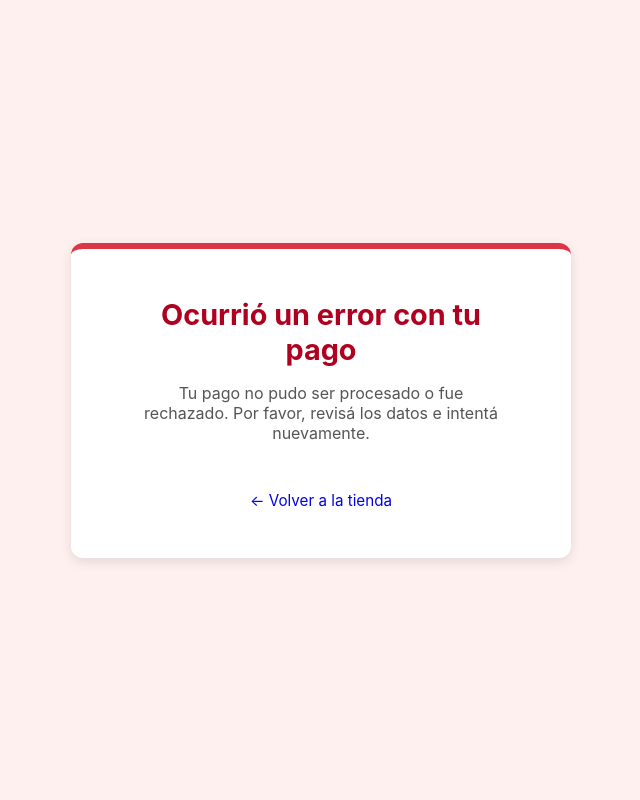
After one commit to LucasMartinez-Estudiante/PWD_ClasesUtiles, a PHP site: page /error.php in a window 1280 px wide. The commit adds this page. Shown: the whole page, without its empty margins (319-959 px from the left). Run offline with PHP 8.4, Linux system fonts and the light colour scheme.

Commit message:
Back url de error.php

```diff
--- /dev/null
+++ b/error.php
@@ -0,0 +1,17 @@
+<!DOCTYPE html>
+<html lang="es">
+<head>
+  <meta charset="UTF-8">
+  <meta name="viewport" content="width=device-width, initial-scale=1.0">
+  <title>Error en el Pago</title>
+  <link rel="stylesheet" href="view/css/index.css">
+</head>
+<body class="error-body">
+  <div class="error-container">
+    <h1>Ocurrió un error con tu pago</h1>
+    <p>Tu pago no pudo ser procesado o fue rechazado. Por favor, revisá los datos e intentá nuevamente.</p>
+
+    <a href="index.php" class="volver">← Volver a la tienda</a>
+  </div>
+</body>
+</html>
--- a/index.php
+++ b/index.php
@@ -23,7 +23,7 @@ require 'vendor/autoload.php';
  *
  * ↓↓↓↓↓↓↓↓↓↓↓↓↓↓↓↓
  */
-$stringLocalHostRun = "https://73a7c31bed23f0.lhr.life";
+$stringLocalHostRun = "https://7009b85645453a.lhr.life";
 
 MercadoPagoConfig::setAccessToken('APP_USR-3865369785003855-101116-730b8feac7c0ceffcd63df39e42227f6-2919985277');
 
@@ -59,7 +59,7 @@ foreach ($productos as $p) {
 $request = [
     "back_urls" => [
         "success" => "$stringLocalHostRun/PWD_ClasesUtiles/exito.php",
-        "failure" => "./error.php",
+        "failure" => "$stringLocalHostRun/PWD_ClasesUtiles/error.php",
         "pending" => "https://www.youtube.com/watch?v=dQw4w9WgXcQ"
     ],
     "payer" => [
--- a/view/css/index.css
+++ b/view/css/index.css
@@ -98,7 +98,7 @@ main.productos {
 
 /* Parte de exito */
 .exito-body {
-    background: #f4f4f4;
+    background: #f0fff4; /* Verde muy claro */
     color: #222;
     display: flex;
     justify-content: center;
@@ -114,11 +114,12 @@ main.productos {
     text-align: center;
     max-width: 500px;
     width: 90%;
+    border-top: 6px solid #28a745; /* Verde para marcar éxito */
 }
 
 .exito-container h1 {
     font-size: 1.8rem;
-    color: #333;
+    color: #1e7e34;
     margin-bottom: 1rem;
 }
 
@@ -133,23 +134,65 @@ main.productos {
 }
 
 .btn-pdf {
-    background: #007bff;
+    background: #28a745;
     color: #fff;
     font-size: 1rem;
     padding: 0.7rem 1.5rem;
     border: none;
     border-radius: 8px;
     cursor: pointer;
+    transition: background 0.3s ease;
 }
 
 .btn-pdf:hover {
-    background: #0056b3;
+    background: #1e7e34;
 }
 
 .volver {
     display: inline-block;
     margin-top: 1rem;
-    color: #007bff;
+    text-decoration: none;
+    font-size: 0.95rem;
+    transition: color 0.3s ease;
+}
+
+/* Parte de error */
+.error-body {
+    background: #fff0f0;
+    color: #222;
+    display: flex;
+    justify-content: center;
+    align-items: center;
+    height: 100vh;
+}
+
+.error-container {
+    background: #fff;
+    border-radius: 12px;
+    box-shadow: 0 4px 12px rgba(0,0,0,0.1);
+    padding: 3rem 4rem;
+    text-align: center;
+    max-width: 500px;
+    width: 90%;
+    border-top: 6px solid #dc3545; /* Rojo para marcar error */
+}
+
+.error-container h1 {
+    font-size: 1.8rem;
+    color: #b00020;
+    margin-bottom: 1rem;
+}
+
+.error-container p {
+    font-size: 1rem;
+    color: #555;
+    margin-bottom: 2rem;
+}
+
+
+.volver {
+    display: inline-block;
+    margin-top: 1rem;
     text-decoration: none;
     font-size: 0.95rem;
 }
```
